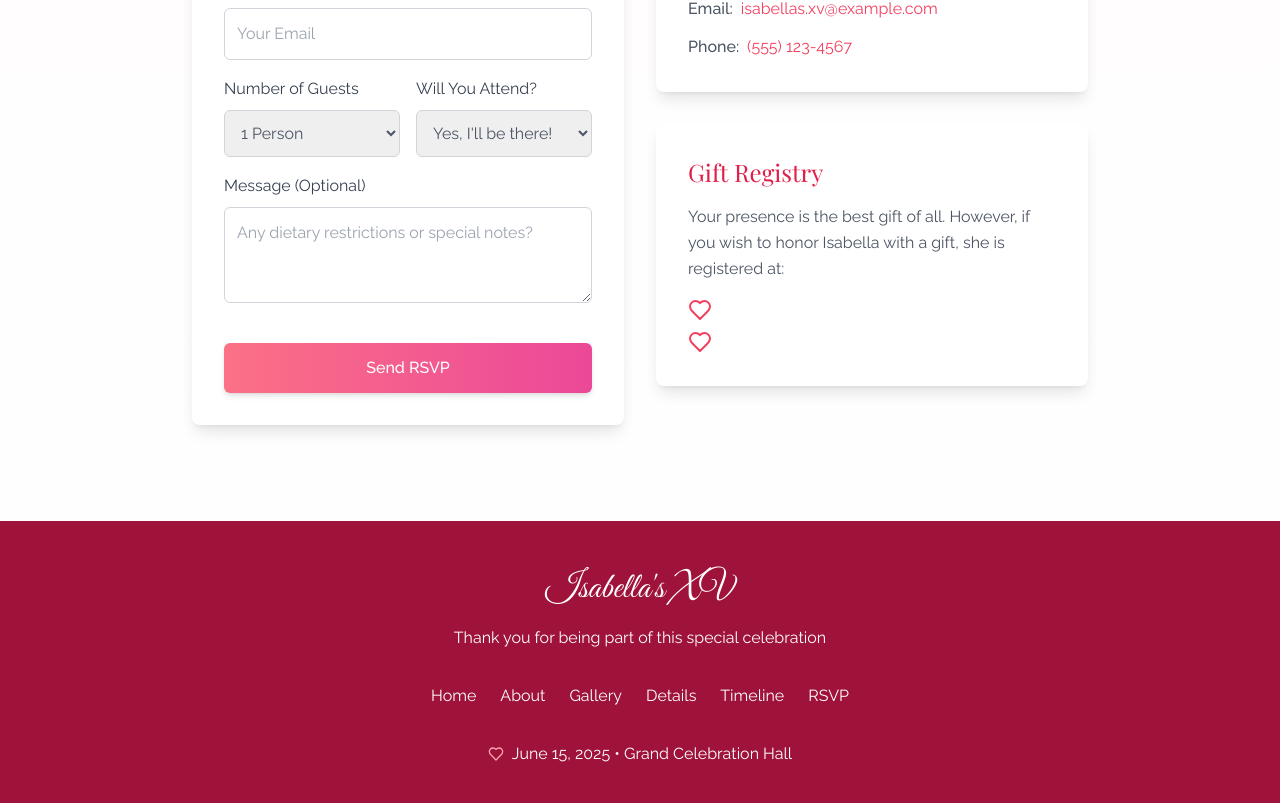
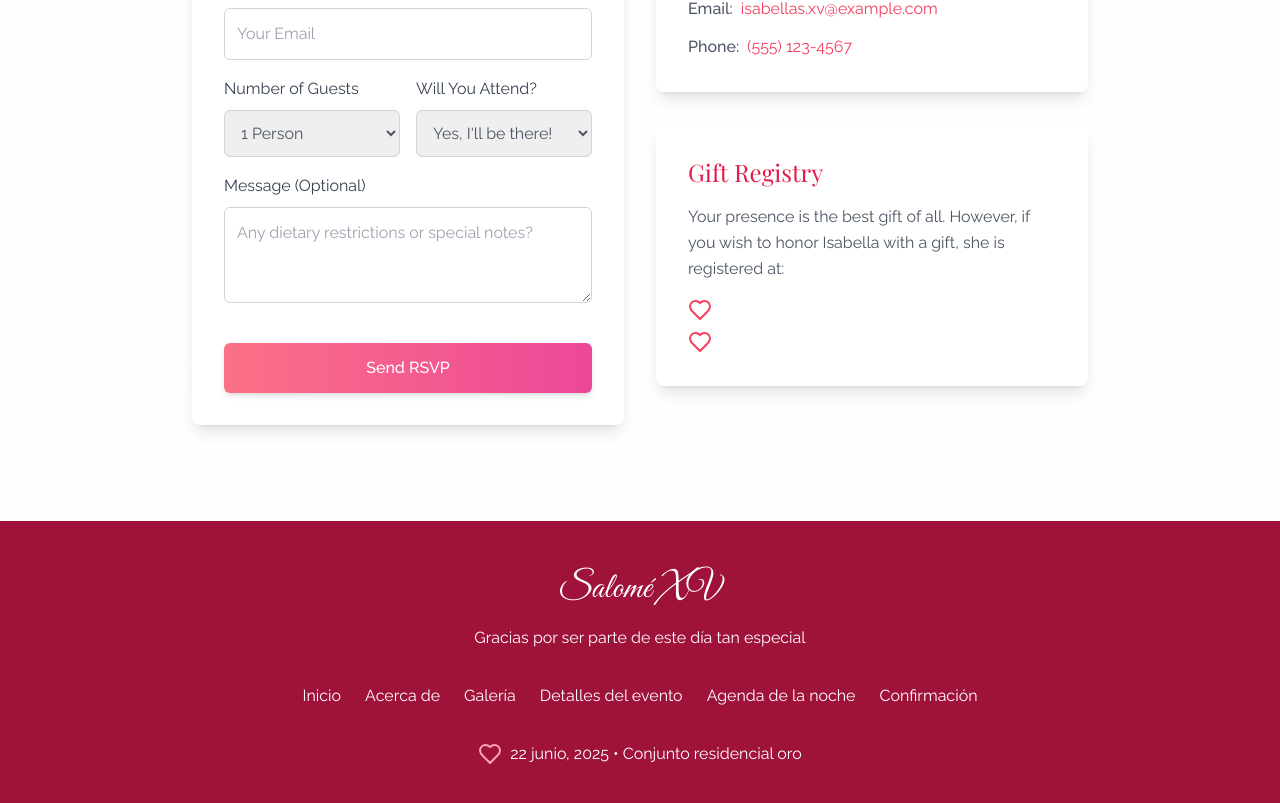
Before and after one commit to GiaHuy99/happybirthday-uncleHuy, a React (Vite) app: page / in a window 1280 px wide. Shown: the part 5979-6782 px from the top of the page. Built offline with nearby package versions, Linux system fonts and the light colour scheme.

Commit message:
feat: footer component

```diff
--- a/src/App.tsx
+++ b/src/App.tsx
@@ -14,14 +14,12 @@ function App() {
 	const [isLoading, setIsLoading] = useState(true);
 
 	useEffect(() => {
-		// Initialize AOS animation library
 		AOS.init({
 			duration: 1000,
 			once: false,
 			mirror: true,
 		});
 
-		// Simulate loading
 		const timer = setTimeout(() => {
 			setIsLoading(false);
 		}, 1500);
--- a/src/components/Footer.tsx
+++ b/src/components/Footer.tsx
@@ -1,25 +1,56 @@
-import { Heart } from 'lucide-react';
-
 const Footer = () => {
 	return (
 		<footer className="bg-rose-800 text-white py-12">
 			<div className="max-w-7xl mx-auto px-4">
 				<div className="text-center">
-          <h2 className="font-script text-4xl mb-4">Isabella's XV</h2>
-          <p className="mb-8">Thank you for being part of this special celebration</p>
+					<h2 className="font-script text-4xl mb-4">Salomé XV</h2>
+					<p className="mb-8">Gracias por ser parte de este día tan especial</p>
 
 					<div className="flex justify-center space-x-6 mb-8">
-            <a href="#hero" className="hover:text-rose-300 transition-colors">Home</a>
-            <a href="#about" className="hover:text-rose-300 transition-colors">About</a>
-            <a href="#gallery" className="hover:text-rose-300 transition-colors">Gallery</a>
-            <a href="#details" className="hover:text-rose-300 transition-colors">Details</a>
-            <a href="#timeline" className="hover:text-rose-300 transition-colors">Timeline</a>
-            <a href="#rsvp" className="hover:text-rose-300 transition-colors">RSVP</a>
+						<a href="#hero" className="hover:text-rose-300 transition-colors">
+							Inicio
+						</a>
+						<a href="#about" className="hover:text-rose-300 transition-colors">
+							Acerca de
+						</a>
+						<a
+							href="#gallery"
+							className="hover:text-rose-300 transition-colors"
+						>
+							Galería
+						</a>
+						<a
+							href="#details"
+							className="hover:text-rose-300 transition-colors"
+						>
+							Detalles del evento
+						</a>
+						<a
+							href="#timeline"
+							className="hover:text-rose-300 transition-colors"
+						>
+							Agenda de la noche
+						</a>
+						<a href="#rsvp" className="hover:text-rose-300 transition-colors">
+							Confirmación
+						</a>
 					</div>
 
-          <div className="flex items-center justify-center">
-            <Heart className="text-rose-300 mr-2" size={16} />
-            <p>June 15, 2025 • Grand Celebration Hall</p>
+					<div className="flex items-center justify-center gap-2">
+						<svg
+							width="24"
+							height="24"
+							viewBox="0 0 24 24"
+							fill="none"
+							stroke="currentColor"
+							strokeWidth="2"
+							strokeLinecap="round"
+							strokeLinejoin="round"
+							className="text-rose-300 lucide lucide-heart-icon lucide-heart"
+						>
+							<path d="M19 14c1.49-1.46 3-3.21 3-5.5A5.5 5.5 0 0 0 16.5 3c-1.76 0-3 .5-4.5 2-1.5-1.5-2.74-2-4.5-2A5.5 5.5 0 0 0 2 8.5c0 2.3 1.5 4.05 3 5.5l7 7Z" />
+						</svg>
+						<p>22 junio, 2025 • Conjunto residencial oro</p>
 					</div>
 				</div>
 			</div>
```
Lines whose indentation alone changed are shown as unchanged.
